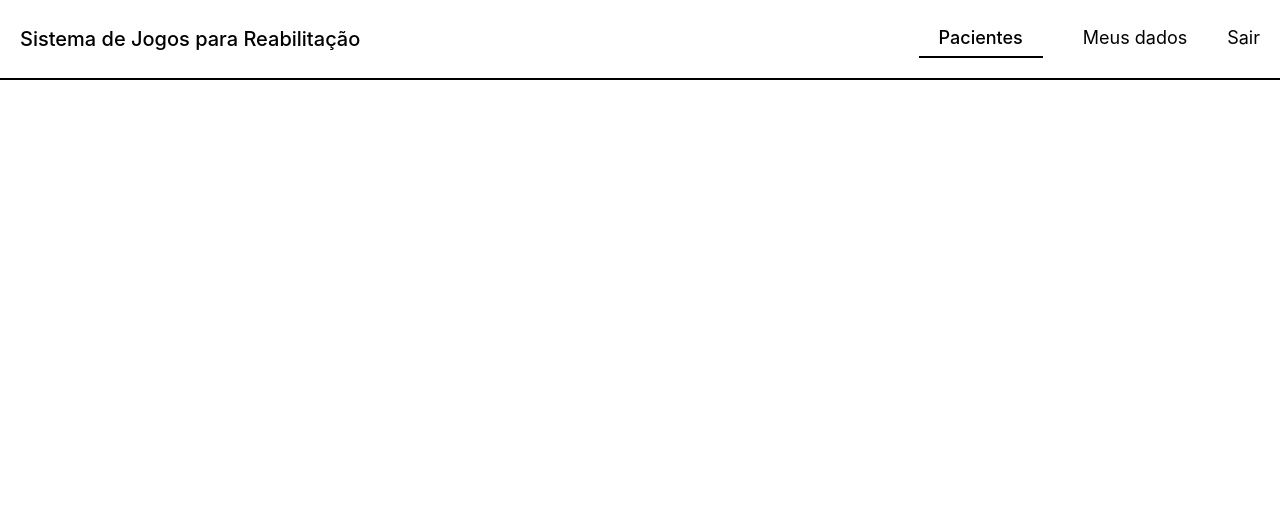
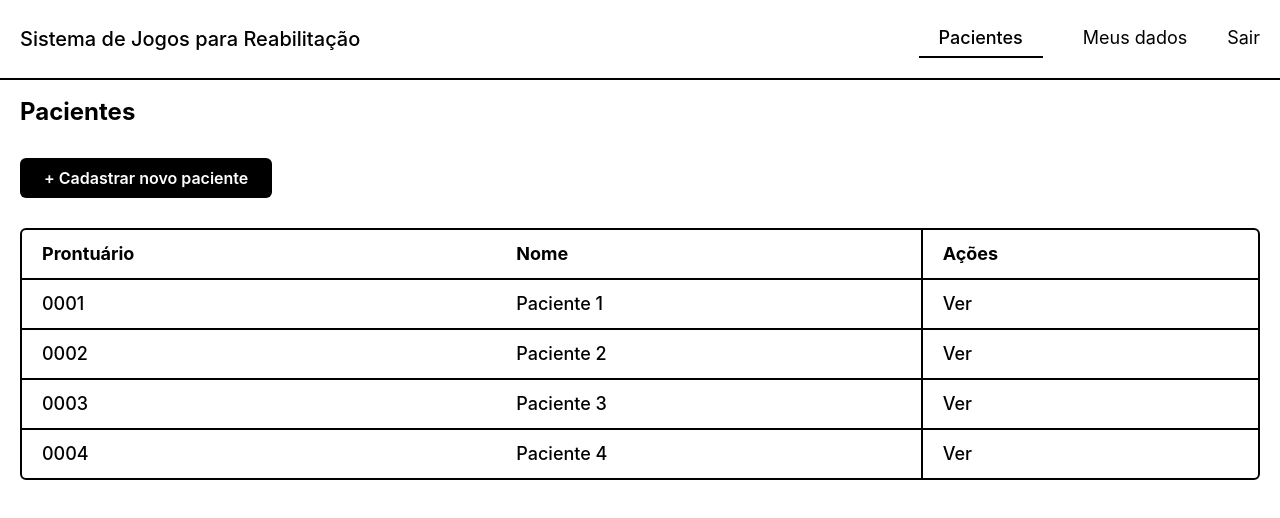
Before and after one commit to LucasDeComi/Jogos-IC, a React (Vite) app in the folder frontend/web/: page /patients in a window 1280 px wide. Shown: the top 518 px of the page. Built offline with nearby package versions, Linux system fonts and the light colour scheme.

Commit message:
Estruturando a página de lista de usuários

```diff
--- /dev/null
+++ b/frontend/web/src/components/ui/PrimaryButton.jsx
@@ -0,0 +1,10 @@
+export default function PrimaryButton({ onClick, children }) {
+  return (
+    <button
+        className="bg-black text-white font-semibold px-6 py-2 rounded-md cursor-pointer"
+        onClick={onClick}
+    >
+        { children }
+    </button>
+  )
+}
--- /dev/null
+++ b/frontend/web/src/components/ui/TableBodyCell.jsx
@@ -0,0 +1,12 @@
+export default function TableBodyCell({ children, pl, pr, bl, bb }) {
+  return (
+    <td
+      className={`text-left py-2.5 font-medium
+      ${pl ? "pl-5" : ""} ${pr ? "pr-5" : ""}
+      ${bl ? "pl-5 border-l-2 border-black" : ""}
+      ${bb ? "border-b-2 border-black" : ""}`}
+    >
+      {children}
+    </td>
+  )
+}
--- /dev/null
+++ b/frontend/web/src/components/ui/TableHeaderCell.jsx
@@ -0,0 +1,12 @@
+export default function TableHeaderCell({ children, pl, pr, bl, bb }) {
+  return (
+    <th
+      className={`text-left py-2.5 font-bold
+      ${pl ? "pl-5" : ""} ${pr ? "pr-5" : ""}
+      ${bl ? "pl-5 border-l-2 border-black" : ""}
+      ${bb ? "border-b-2 border-black" : ""}`}
+    >
+      {children}
+    </th>
+  )
+}
--- a/frontend/web/src/pages/PatientList.jsx
+++ b/frontend/web/src/pages/PatientList.jsx
@@ -1,5 +1,45 @@
+import PrimaryButton from "../components/ui/PrimaryButton"
+import TableHeaderCell from "../components/ui/TableHeaderCell"
+import TableBodyCell from "../components/ui/TableBodyCell"
+
 export default function PatientList() {
   return (
-    <></>
+    <section className="flex flex-col items-start gap-7.5">
+      <h1 className="font-bold text-2xl">Pacientes</h1>
+      <PrimaryButton>+ Cadastrar novo paciente</PrimaryButton>
+      <div className="w-full border-2 border-black rounded-md text-lg">
+        <table className="w-full">
+          <thead>
+            <tr>
+              <TableHeaderCell bb pl>Prontuário</TableHeaderCell>
+              <TableHeaderCell bb>Nome</TableHeaderCell>
+              <TableHeaderCell bb bl>Ações</TableHeaderCell>
+            </tr>
+          </thead>
+          <tbody>
+            <tr>
+              <TableBodyCell bb pl>0001</TableBodyCell>
+              <TableBodyCell bb>Paciente 1</TableBodyCell>
+              <TableBodyCell bb bl>Ver</TableBodyCell>
+            </tr>
+            <tr>
+              <TableBodyCell bb pl>0002</TableBodyCell>
+              <TableBodyCell bb>Paciente 2</TableBodyCell>
+              <TableBodyCell bb bl>Ver</TableBodyCell>
+            </tr>
+            <tr>
+              <TableBodyCell bb pl>0003</TableBodyCell>
+              <TableBodyCell bb>Paciente 3</TableBodyCell>
+              <TableBodyCell bb bl>Ver</TableBodyCell>
+            </tr>
+            <tr>
+              <TableBodyCell pl>0004</TableBodyCell>
+              <TableBodyCell>Paciente 4</TableBodyCell>
+              <TableBodyCell bl>Ver</TableBodyCell>
+            </tr>
+          </tbody>
+        </table>
+      </div>
+    </section>
   )
 }
```
